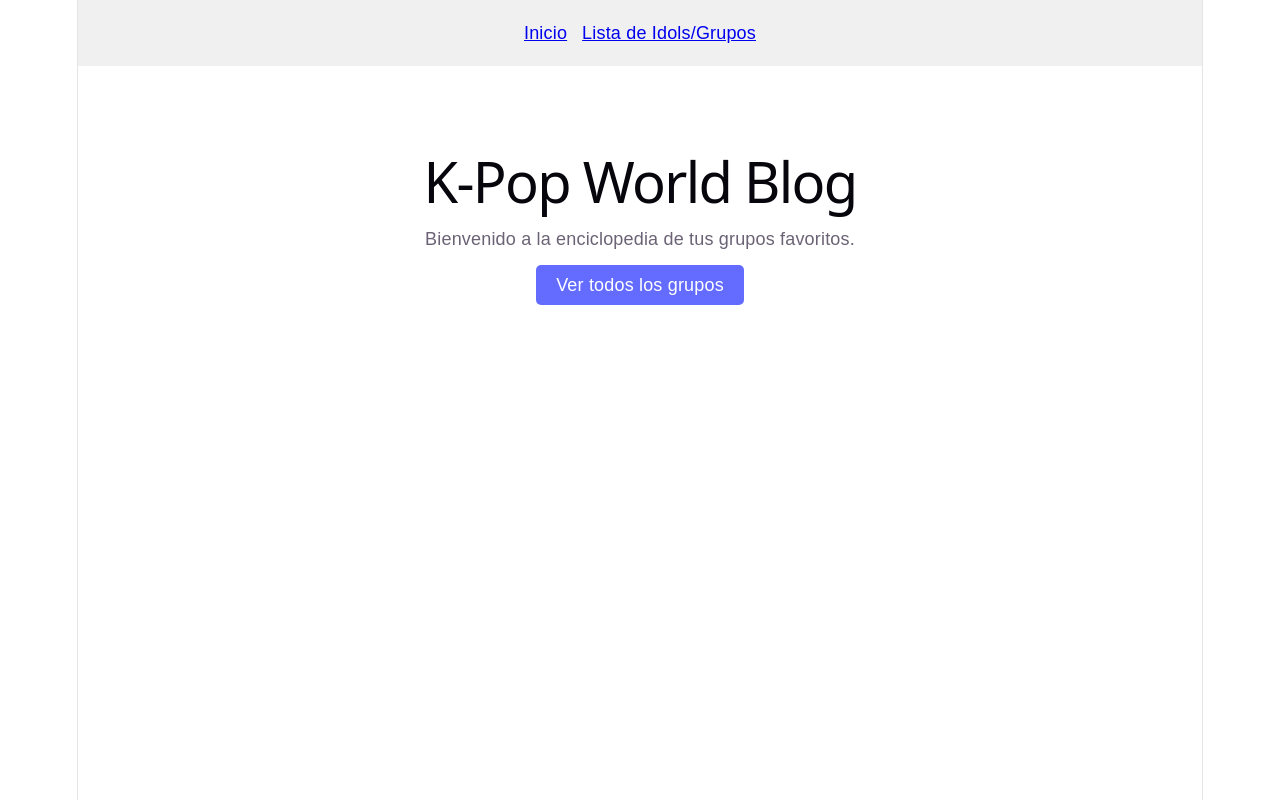
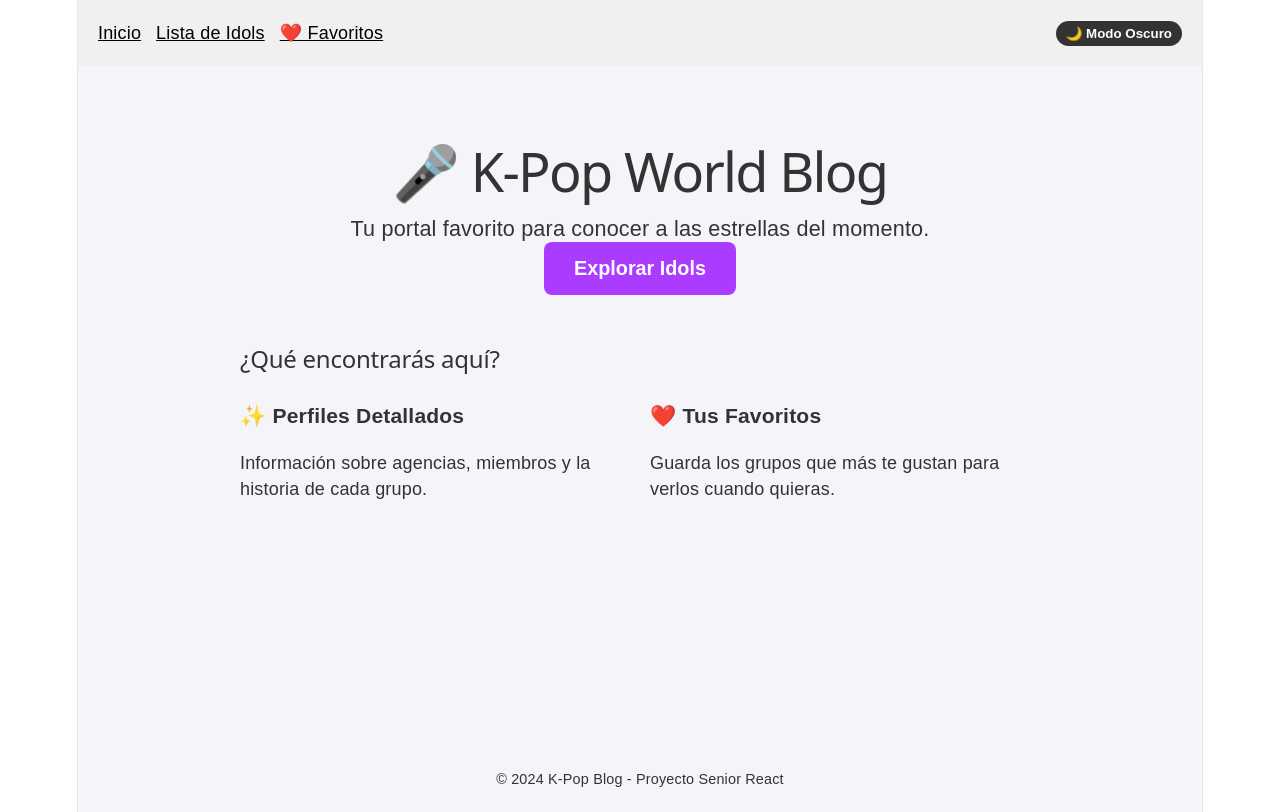
Before and after one commit to SarAvi21805/kpop-blog, a React (Vite) app: page / in a window 1280 px wide. Built offline with nearby package versions, Linux system fonts and the light colour scheme.

Commit message:
style: añadir modo oscuro/claro y mejorar diseño de tarjetas y home

```diff
--- a/src/App.css
+++ b/src/App.css
@@ -1,184 +1,91 @@
-.counter {
-  font-size: 16px;
-  padding: 5px 10px;
-  border-radius: 5px;
-  color: var(--accent);
-  background: var(--accent-bg);
-  border: 2px solid transparent;
-  transition: border-color 0.3s;
-  margin-bottom: 24px;
-
-  &:hover {
-    border-color: var(--accent-border);
-  }
-  &:focus-visible {
-    outline: 2px solid var(--accent);
-    outline-offset: 2px;
-  }
+/* Variables de color */
+:root {
+  --bg-light: #f4f4f9;
+  --text-light: #333;
+  --card-light: #ffffff;
+  --bg-dark: #121212;
+  --text-dark: #e0e0e0;
+  --card-dark: #1e1e1e;
+  --accent: #7c4dff;
 }
 
-.hero {
-  position: relative;
-
-  .base,
-  .framework,
-  .vite {
-    inset-inline: 0;
-    margin: 0 auto;
-  }
-
-  .base {
-    width: 170px;
-    position: relative;
-    z-index: 0;
-  }
-
-  .framework,
-  .vite {
-    position: absolute;
-  }
-
-  .framework {
-    z-index: 1;
-    top: 34px;
-    height: 28px;
-    transform: perspective(2000px) rotateZ(300deg) rotateX(44deg) rotateY(39deg)
-      scale(1.4);
-  }
-
-  .vite {
-    z-index: 0;
-    top: 107px;
-    height: 26px;
-    width: auto;
-    transform: perspective(2000px) rotateZ(300deg) rotateX(40deg) rotateY(39deg)
-      scale(0.8);
-  }
+/* Clases de Tema */
+.light-theme {
+  background-color: var(--bg-light);
+  color: var(--text-light);
+  transition: all 0.3s ease;
 }
 
-#center {
+.dark-theme {
+  background-color: var(--bg-dark);
+  color: var(--text-dark);
+  transition: all 0.3s ease;
+}
+
+/* Layout de la Lista (Grid) */
+.grid-container {
+  display: grid;
+  grid-template-columns: repeat(auto-fill, minmax(280px, 1fr));
+  gap: 25px;
+  padding: 20px;
+  max-width: 1200px;
+  margin: 0 auto;
+}
+
+/* Tarjeta Estándar (KpopCard) */
+.kpop-card {
+  background-color: var(--card-light);
+  border-radius: 15px;
+  padding: 20px;
+  text-align: center;
+  box-shadow: 0 4px 12px rgba(0,0,0,0.1);
   display: flex;
   flex-direction: column;
-  gap: 25px;
-  place-content: center;
-  place-items: center;
-  flex-grow: 1;
-
-  @media (max-width: 1024px) {
-    padding: 32px 20px 24px;
-    gap: 18px;
-  }
+  height: 400px;
+  justify-content: space-between;
+  transition: transform 0.2s;
 }
 
-#next-steps {
-  display: flex;
-  border-top: 1px solid var(--border);
-  text-align: left;
-
-  & > div {
-    flex: 1 1 0;
-    padding: 32px;
-    @media (max-width: 1024px) {
-      padding: 24px 20px;
-    }
-  }
-
-  .icon {
-    margin-bottom: 16px;
-    width: 22px;
-    height: 22px;
-  }
-
-  @media (max-width: 1024px) {
-    flex-direction: column;
-    text-align: center;
-  }
+.dark-theme .kpop-card {
+  background-color: var(--card-dark);
+  box-shadow: 0 4px 12px rgba(0,0,0,0.5);
 }
 
-#docs {
-  border-right: 1px solid var(--border);
-
-  @media (max-width: 1024px) {
-    border-right: none;
-    border-bottom: 1px solid var(--border);
-  }
+.kpop-card:hover {
+  transform: translateY(-5px);
 }
 
-#next-steps ul {
-  list-style: none;
-  padding: 0;
-  display: flex;
-  gap: 8px;
-  margin: 32px 0 0;
-
-  .logo {
-    height: 18px;
-  }
-
-  a {
-    color: var(--text-h);
-    font-size: 16px;
-    border-radius: 6px;
-    background: var(--social-bg);
-    display: flex;
-    padding: 6px 12px;
-    align-items: center;
-    gap: 8px;
-    text-decoration: none;
-    transition: box-shadow 0.3s;
-
-    &:hover {
-      box-shadow: var(--shadow);
-    }
-    .button-icon {
-      height: 18px;
-      width: 18px;
-    }
-  }
-
-  @media (max-width: 1024px) {
-    margin-top: 20px;
-    flex-wrap: wrap;
-    justify-content: center;
-
-    li {
-      flex: 1 1 calc(50% - 8px);
-    }
-
-    a {
-      width: 100%;
-      justify-content: center;
-      box-sizing: border-box;
-    }
-  }
+.card-img {
+  width: 100%;
+  height: 180px;
+  object-fit: contain;
+  border-radius: 10px;
+  margin-bottom: 15px;
 }
 
-#spacer {
-  height: 88px;
-  border-top: 1px solid var(--border);
-  @media (max-width: 1024px) {
-    height: 48px;
-  }
+/* Estilos de botones */
+button {
+  padding: 10px 15px;
+  border-radius: 8px;
+  border: none;
+  cursor: pointer;
+  font-weight: bold;
+  background-color: var(--accent);
+  color: white;
 }
 
-.ticks {
-  position: relative;
-  width: 100%;
+button:hover { opacity: 0.9; }
 
-  &::before,
-  &::after {
-    content: '';
-    position: absolute;
-    top: -4.5px;
-    border: 5px solid transparent;
-  }
+/* Para que los títulos cambien de color con el tema */
+.light-theme h1, .light-theme h2, .light-theme h3, .light-theme h4 {
+  color: #333 !important;
+}
 
-  &::before {
-    left: 0;
-    border-left-color: var(--border);
-  }
-  &::after {
-    right: 0;
-    border-right-color: var(--border);
-  }
+.dark-theme h1, .dark-theme h2, .dark-theme h3, .dark-theme h4 {
+  color: #ffffff !important;
 }
+
+/* Arreglo para el texto de la Home */
+.home-description {
+  opacity: 0.9;
+}
--- a/src/App.jsx
+++ b/src/App.jsx
@@ -1,26 +1,61 @@
 import { Routes, Route, Link} from 'react-router-dom';
+import { useContext } from 'react';
+import { FavoritesContext } from './context/FavoritesContext';
 import Home from './pages/Home';
 import List from './pages/List';
 import Detail from './pages/Detail';
 import NotFound from './pages/NotFound';
+import Favorites from './pages/Favorites';
 import './App.css'
 
 function App() {
+  const { darkMode, toggleTheme } = useContext(FavoritesContext);
+
   return (
-    <div className="container">
-      <nav style={{ padding: '20px', backgroundColor: '#f0f0f0', marginBottom: '20px' }}>
-        <Link to="/" style={{ marginRight: '15px' }}>Inicio</Link>
-        <Link to="/items">Lista de Idols/Grupos</Link>
+    <div className={darkMode ? 'app-dark' : 'app-light'}>
+      <nav style={{
+        padding: '20px',
+        backgroundColor: darkMode ? '#333' : '#f0f0f0',
+        display: 'flex',
+        justifyContent: 'space-between',
+        alignItems: 'center'
+      }}>
+        <div>
+          <Link to="/" style={{ marginRight: '15px', color: darkMode ? 'white' : 'black' }}>Inicio</Link>
+          <Link to="/items" style={{ marginRight: '15px', color: darkMode ? 'white' : 'black' }}>Lista de Idols</Link>
+          <Link to="/favorites" style={{ color: darkMode ? 'white' : 'black' }}>❤️ Favoritos</Link>
+        </div>
+
+        {/* BOTÓN DE TEMA (Requisito Senior extra) */}
+        <button
+          onClick={toggleTheme}
+          style={{
+            cursor: 'pointer',
+            padding: '5px 10px',
+            borderRadius: '15px',
+            border: 'none',
+            backgroundColor: darkMode ? '#fff' : '#333',
+            color: darkMode ? '#333' : '#fff'
+          }}
+        >
+          {darkMode ? '☀️ Modo Claro' : '🌙 Modo Oscuro'}
+        </button>
       </nav>
 
-      {/* DEFINICIÓN DE RUTAS */}
+      {/* Contenedor principal para el contenido de las páginas */}
+      <main style={{ minHeight: '80vh', padding: '20px' }}>
         <Routes>
           <Route path="/" element={<Home />} />
           <Route path="/items" element={<List />} />
           <Route path="/items/:id" element={<Detail />} />
-        {/* Ruta 404 */}
+          <Route path="/favorites" element={<Favorites />} />
           <Route path="*" element={<NotFound />} />
         </Routes>
+      </main>
+
+      <footer style={{ textAlign: 'center', padding: '20px', fontSize: '0.8rem' }}>
+        © 2024 K-Pop Blog - Proyecto Senior React
+      </footer>
     </div>
   );
 }
--- a/src/pages/Home.jsx
+++ b/src/pages/Home.jsx
@@ -2,20 +2,28 @@ import { Link } from 'react-router-dom';
 
 const Home = () => {
   return (
-    <div style={{ textAlign: 'center', padding: '50px' }}>
-      <h1>K-Pop World Blog</h1>
-      <p>Bienvenido a la enciclopedia de tus grupos favoritos.</p>
-      <div style={{ marginTop: '20px' }}>
-        <Link to="/items" style={{
-          padding: '10px 20px',
-          backgroundColor: '#646cff',
-          color: 'white',
-          textDecoration: 'none',
-          borderRadius: '5px'
-        }}>
-          Ver todos los grupos
+    <div style={{ textAlign: 'center', padding: '40px 20px' }}>
+      <header style={{ marginBottom: '50px' }}>
+        <h1 style={{ fontSize: '3rem' }}>🎤 K-Pop World Blog</h1>
+        <p style={{ fontSize: '1.2rem' }}>Tu portal favorito para conocer a las estrellas del momento.</p>
+        <Link to="/items">
+          <button style={{ fontSize: '1.1rem', padding: '15px 30px' }}>Explorar Idols</button>
         </Link>
-      </div>
+      </header>
+
+      <section style={{ maxWidth: '800px', margin: '0 auto', textAlign: 'left' }}>
+        <h2>¿Qué encontrarás aquí?</h2>
+        <div style={{ display: 'grid', gridTemplateColumns: '1fr 1fr', gap: '20px' }}>
+          <div>
+            <h3>✨ Perfiles Detallados</h3>
+            <p>Información sobre agencias, miembros y la historia de cada grupo.</p>
+          </div>
+          <div>
+            <h3>❤️ Tus Favoritos</h3>
+            <p>Guarda los grupos que más te gustan para verlos cuando quieras.</p>
+          </div>
+        </div>
+      </section>
     </div>
   );
 };
```
Lines whose indentation alone changed are shown as unchanged.
